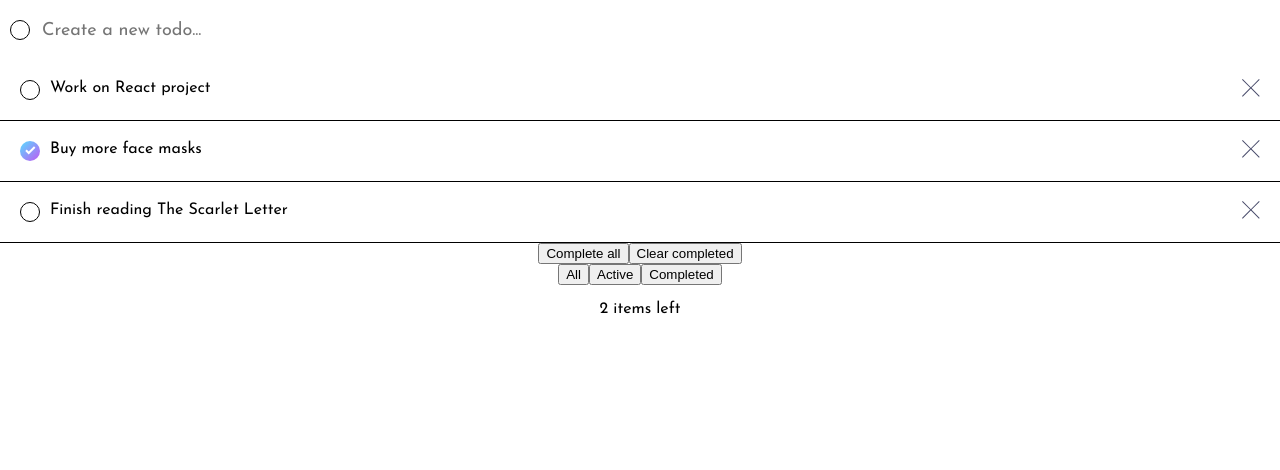
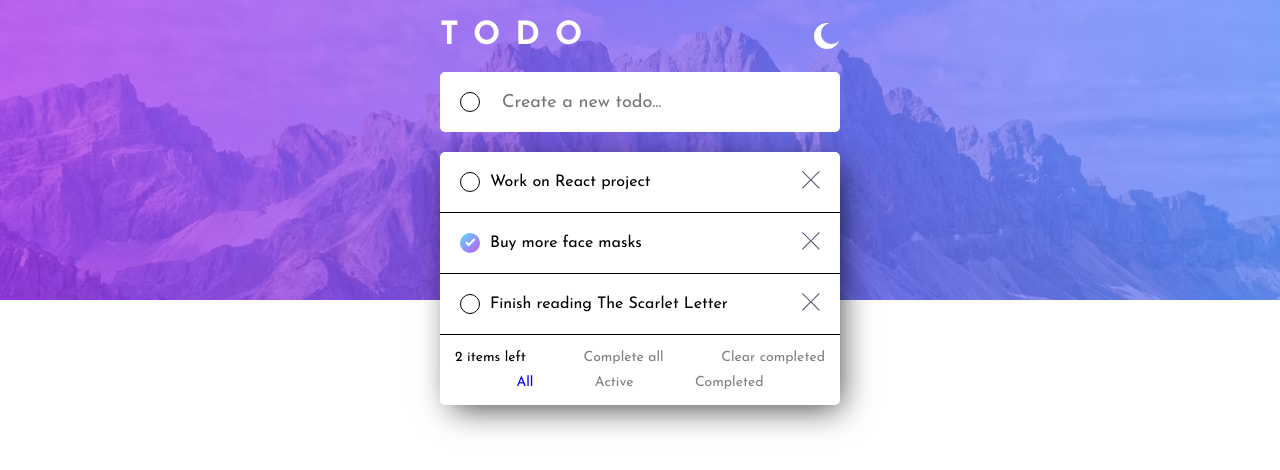
Before and after one commit to dmahely/react-todo, a React (Create React App) app: page / in a window 1280 px wide. Shown: the top 470 px of the page. Built offline with nearby package versions, Linux system fonts and the light colour scheme.

Commit message:
Style TodoFooterr component

```diff
--- a/src/App.css
+++ b/src/App.css
@@ -1,38 +1,4 @@
 .App {
-  text-align: center;
+  background-image: url("./images/bg-desktop-light.jpg");
+  background-repeat: no-repeat;
 }
-
-.App-logo {
-  height: 40vmin;
-  pointer-events: none;
-}
-
-@media (prefers-reduced-motion: no-preference) {
-  .App-logo {
-    animation: App-logo-spin infinite 20s linear;
-  }
-}
-
-.App-header {
-  background-color: #282c34;
-  min-height: 100vh;
-  display: flex;
-  flex-direction: column;
-  align-items: center;
-  justify-content: center;
-  font-size: calc(10px + 2vmin);
-  color: white;
-}
-
-.App-link {
-  color: #61dafb;
-}
-
-@keyframes App-logo-spin {
-  from {
-    transform: rotate(0deg);
-  }
-  to {
-    transform: rotate(360deg);
-  }
-}
--- /dev/null
+++ b/src/Filter/Filter.css
@@ -0,0 +1,19 @@
+.Filter--container {
+  display: flex;
+  justify-content: space-evenly;
+  flex: 1;
+}
+
+.Filter--value {
+  opacity: 0.5;
+}
+
+.Filter--value:hover {
+  cursor: pointer;
+  opacity: 1;
+}
+
+.Filter--value-active {
+  color: blue;
+  opacity: 1;
+}
--- a/src/Filter/Filter.js
+++ b/src/Filter/Filter.js
@@ -1,12 +1,41 @@
 import React from "react";
+import "./Filter.css";
+import { filterEnum } from "../utils/filterEnum";
+import cx from "classnames";
 
-const Filter = ({ handleFilterClick }) => {
+const Filter = ({ setCompletedFilter, completedFilter }) => {
+  const handleFilterClick = (e) => {
+    const val = e.target.id;
+    setCompletedFilter(filterEnum[val]);
+  };
+
   /* making use of event propagation 🎉 */
   return (
-    <div onClick={handleFilterClick}>
-      <button id="all">All</button>
-      <button id="active">Active</button>
-      <button id="completed">Completed</button>
+    <div className="Filter--container" onClick={handleFilterClick}>
+      <span
+        id="all"
+        className={cx("Filter--value", {
+          "Filter--value-active": completedFilter === null,
+        })}
+      >
+        All
+      </span>
+      <span
+        id="active"
+        className={cx("Filter--value", {
+          "Filter--value-active": completedFilter === false,
+        })}
+      >
+        Active
+      </span>
+      <span
+        id="completed"
+        className={cx("Filter--value", {
+          "Filter--value-active": completedFilter === true,
+        })}
+      >
+        Completed
+      </span>
     </div>
   );
 };
--- a/src/Todo/Todo.css
+++ b/src/Todo/Todo.css
@@ -30,6 +30,7 @@
 
 .Todo--left {
   display: flex;
+  align-items: center;
   flex: 1;
 }
 
--- a/src/TodoInput/TodoInput.css
+++ b/src/TodoInput/TodoInput.css
@@ -14,7 +14,7 @@
   height: 20px;
   width: 20px;
   border-radius: 50%;
-  margin: 0 10px;
+  margin: 0 20px;
   background: none;
   display: flex;
 }
--- /dev/null
+++ b/src/Todos/Todos.css
@@ -0,0 +1,11 @@
+.Todos--container {
+  width: 400px;
+  margin: 0 auto;
+}
+
+.Todos--inner-container {
+  margin-top: 20px;
+  border-radius: 5px;
+  background-color: white;
+  box-shadow: 6px 9px 31px -6px rgba(0, 0, 0, 0.75);
+}
--- a/src/Todos/Todos.js
+++ b/src/Todos/Todos.js
@@ -2,9 +2,10 @@ import { nanoid } from "nanoid";
 import { React, useEffect, useState } from "react";
 import { Todo } from "../Todo/Todo";
 import { defaultState } from "../utils/defaultState";
-import { filterEnum } from "../utils/filterEnum";
 import { TodoInput } from "../TodoInput/TodoInput";
-import { Filter } from "../Filter/Filter";
+import { TodosFooter } from "../TodosFooter/TodosFooter";
+import { TodosHeader } from "../TodosHeader/TodosHeader";
+import "./Todos.css";
 
 const Todos = () => {
   const [todos, setTodos] = useState([]);
@@ -40,16 +41,16 @@ const Todos = () => {
     });
   };
 
-  const handleFilterClick = (e) => {
-    const val = e.target.id;
-    setCompletedFilter(filterEnum[val]);
-  };
   return (
-    <>
+    <div className="Todos--container">
+      <TodosHeader />
       <TodoInput setTodos={setTodos} />
+      <div className="Todos--inner-container">
         {todos
           .filter((todo) =>
-          completedFilter === null ? todo : todo.isCompleted === completedFilter
+            completedFilter === null
+              ? todo
+              : todo.isCompleted === completedFilter
           )
           .map((todo, i) => (
             <Todo
@@ -61,13 +62,15 @@ const Todos = () => {
               todos={todos}
             />
           ))}
-      <button onClick={handleCompleteAllClick}>Complete all</button>
-      <button onClick={handleClearClick}>Clear completed</button>
-      <Filter handleFilterClick={handleFilterClick} />
-      <p>
-        {completedTodosNum} {completedTodosNum > 1 ? "items" : "item"} left
-      </p>
-    </>
+        <TodosFooter
+          completedTodosNum={completedTodosNum}
+          handleClearClick={handleClearClick}
+          setCompletedFilter={setCompletedFilter}
+          completedFilter={completedFilter}
+          handleCompleteAllClick={handleCompleteAllClick}
+        />
+      </div>
+    </div>
   );
 };
 
--- /dev/null
+++ b/src/TodosFooter/TodosFooter.css
@@ -0,0 +1,24 @@
+.TodosFooter--container {
+  display: flex;
+  flex-direction: column;
+  padding: 10px 15px;
+  font-size: 14px;
+}
+
+.TodosFooter--complete-all,
+.TodosFooter--clear-all {
+  opacity: 0.5;
+}
+
+.TodosFooter--complete-all:hover,
+.TodosFooter--clear-all:hover {
+  cursor: pointer;
+  opacity: 1;
+}
+
+.TodosFooter--row {
+  flex: 1;
+  display: flex;
+  justify-content: space-between;
+  margin: 5px 0;
+}
--- /dev/null
+++ b/src/TodosFooter/TodosFooter.js
@@ -0,0 +1,38 @@
+import { Filter } from "../Filter/Filter";
+import React from "react";
+import "./TodosFooter.css";
+
+const TodosFooter = ({
+  handleCompleteAllClick,
+  handleClearClick,
+  setCompletedFilter,
+  completedFilter,
+  completedTodosNum,
+}) => {
+  return (
+    <div className="TodosFooter--container">
+      <div className="TodosFooter--row">
+        <span className="TodosFooter--completedTodos">
+          {completedTodosNum} {completedTodosNum > 1 ? "items" : "item"} left
+        </span>
+        <span
+          className="TodosFooter--complete-all"
+          onClick={handleCompleteAllClick}
+        >
+          Complete all
+        </span>
+        <span className="TodosFooter--clear-all" onClick={handleClearClick}>
+          Clear completed
+        </span>
+      </div>
+      <div className="TodosFooter--row">
+        <Filter
+          setCompletedFilter={setCompletedFilter}
+          completedFilter={completedFilter}
+        />
+      </div>
+    </div>
+  );
+};
+
+export { TodosFooter };
```
Lines whose indentation alone changed are shown as unchanged.
